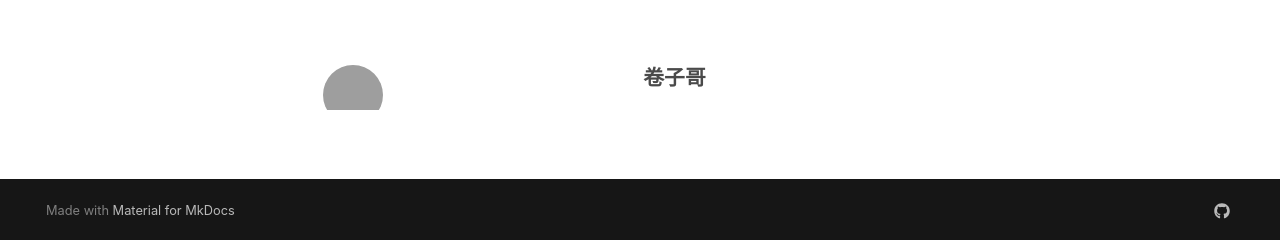
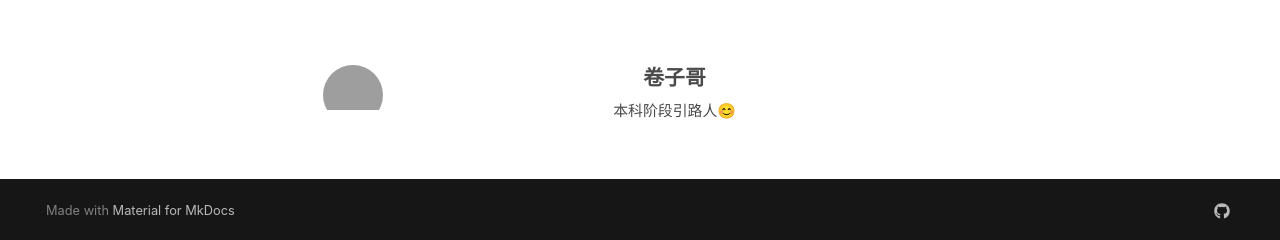
Before and after one commit to DaViD-Pigeon/notebook, an MkDocs documentation site: the page built from docs/link.md, in a window 1280 px wide and 1122 px high. Shown: the part 879-1119 px from the top of the window. Built offline with MkDocs 1.6.1 and Material for MkDocs 9.7.7, drawn with Linux system fonts in a browser that asks for light colours; nearby versions of some CDN libraries; some web fonts are replaced; comment, search, counter and statistics services are not loaded; a style sheet for code colours, icons or effects is not loaded; grey boxes are pictures that could not be loaded.

```diff
--- a/docs/link.md
+++ b/docs/link.md
@@ -63,14 +63,13 @@
 </div>
 
 
-
 <div class="flink-list-item">
     <a href="https://zhoutimemachine.github.io/note/" title="Zhou TimeMachine" target="_blank">
         <div class="flink-item-icon">
             <img src="https://github.com/DaViD-Pigeon/notebook/blob/master/images/zjj.jpg" alt="zjj">
         </div>
         <div class="flink-item-name">卷子哥</div>
-        <div class="flink-item-desc"></div>
+        <div class="flink-item-desc">本科阶段引路人😊</div>
     </a>
 </div>
 
```
